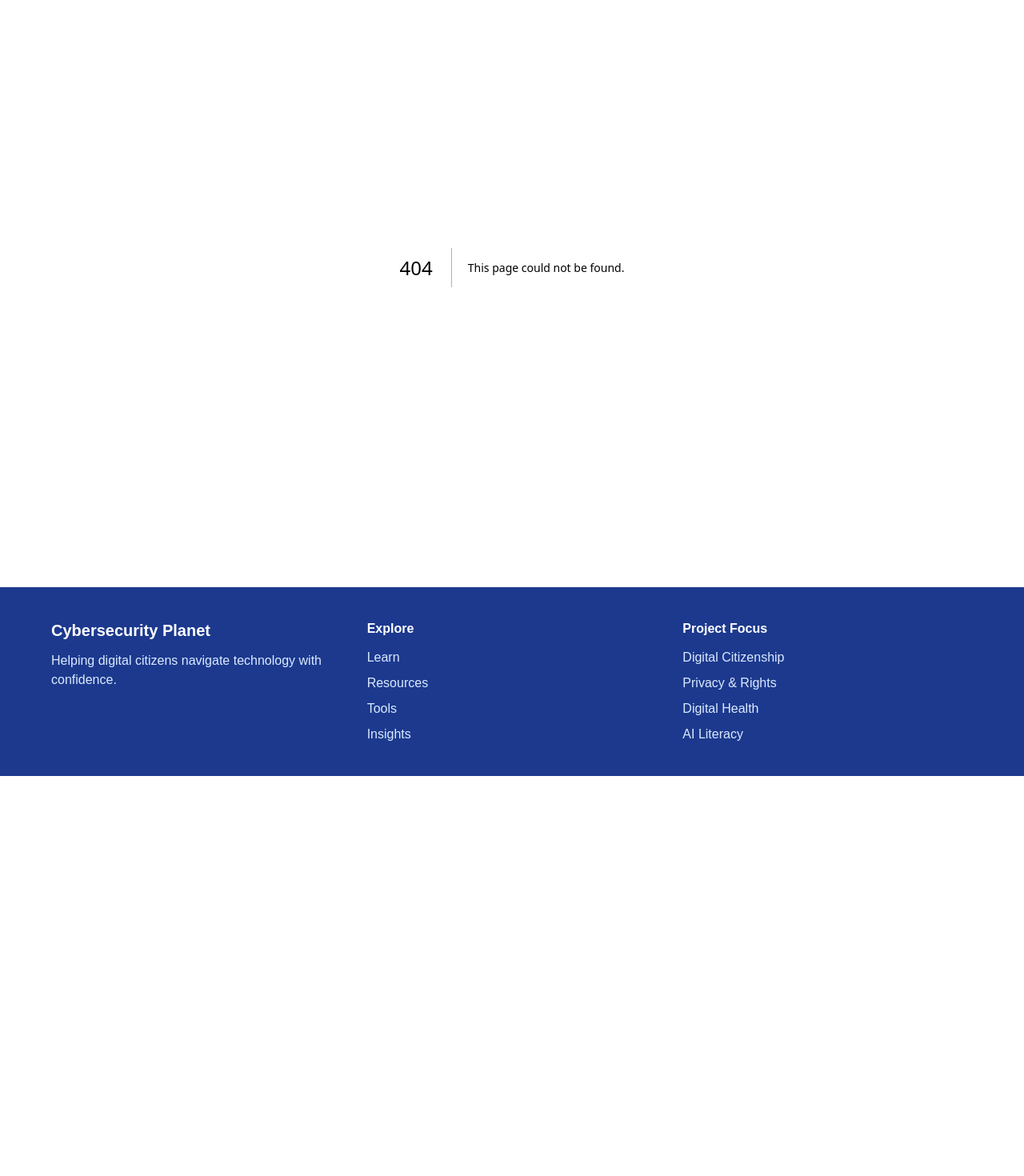
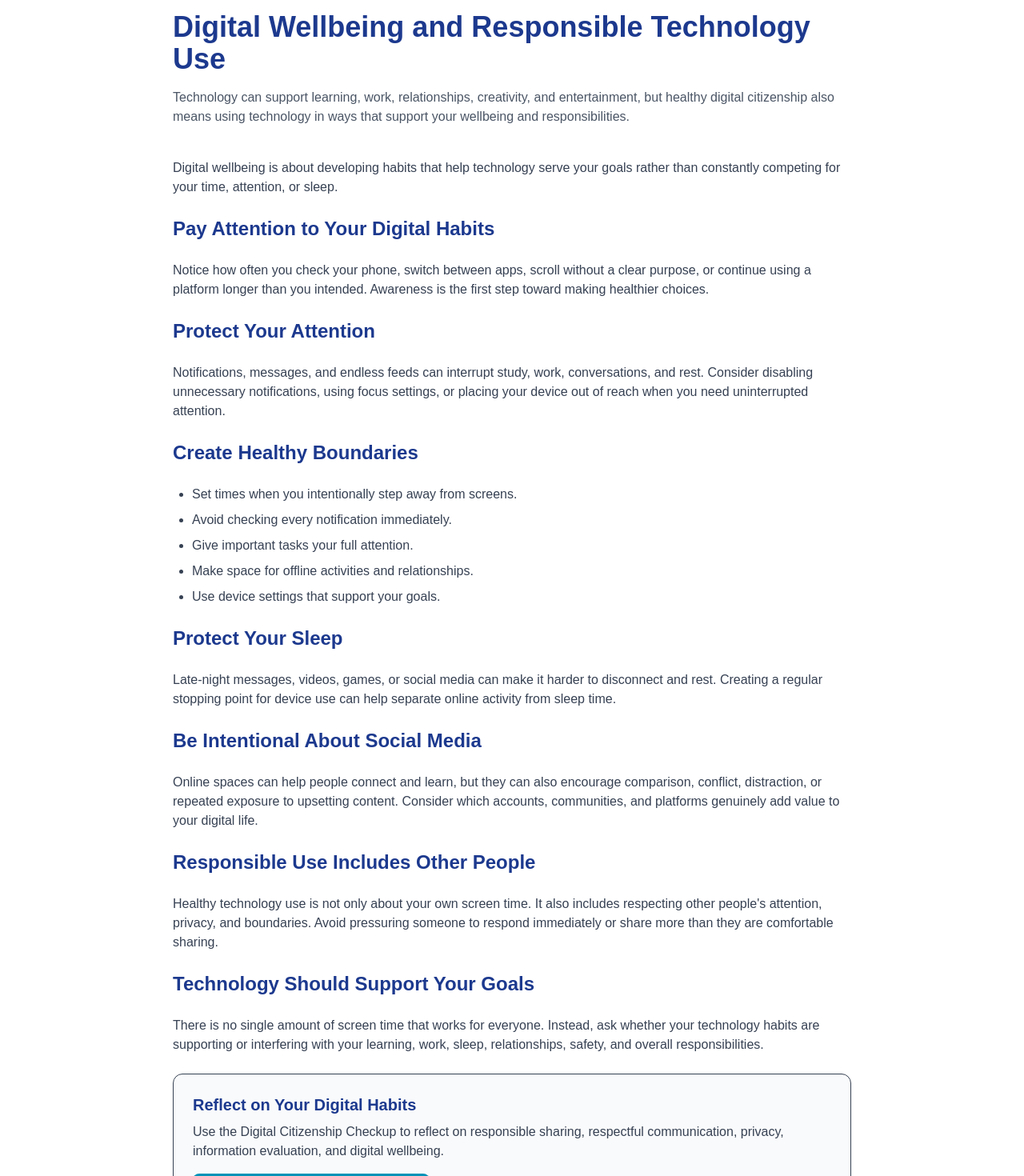
Before and after one commit to Black-widow-codes/Cybersecurity-Planet, a Next.js app: page /learn/digital-citizenship/digital-wellbeing-and-responsible-technology-use in a window 1280 px wide. Before the commit this address had no page. Shown: the part 143-1613 px from the top of the page at 80% size. Before the commit the page ends 1113 px from the top, so only its background shows below. Built offline with nearby package versions, Linux system fonts and the light colour scheme.

Commit message:
Add digital wellbeing article

```diff
--- /dev/null
+++ b/src/app/learn/digital-citizenship/digital-wellbeing-and-responsible-technology-use/page.tsx
@@ -0,0 +1,126 @@
+import Link from "next/link";
+
+export const metadata = {
+  title: "Digital Wellbeing and Responsible Technology Use | Cybersecurity Planet",
+  description:
+    "Learn how to build healthier technology habits, manage screen time, protect attention, and use digital tools responsibly.",
+};
+
+export default function DigitalWellbeingArticlePage() {
+  return (
+    <main className="max-w-4xl mx-auto px-6 py-20">
+      <h1 className="text-4xl font-bold text-blue-900">
+        Digital Wellbeing and Responsible Technology Use
+      </h1>
+
+      <p className="mt-4 text-gray-600">
+        Technology can support learning, work, relationships, creativity, and
+        entertainment, but healthy digital citizenship also means using
+        technology in ways that support your wellbeing and responsibilities.
+      </p>
+
+      <section className="mt-10 space-y-6 text-gray-700">
+        <p>
+          Digital wellbeing is about developing habits that help technology
+          serve your goals rather than constantly competing for your time,
+          attention, or sleep.
+        </p>
+
+        <h2 className="text-2xl font-bold text-blue-900">
+          Pay Attention to Your Digital Habits
+        </h2>
+
+        <p>
+          Notice how often you check your phone, switch between apps, scroll
+          without a clear purpose, or continue using a platform longer than you
+          intended. Awareness is the first step toward making healthier choices.
+        </p>
+
+        <h2 className="text-2xl font-bold text-blue-900">
+          Protect Your Attention
+        </h2>
+
+        <p>
+          Notifications, messages, and endless feeds can interrupt study, work,
+          conversations, and rest. Consider disabling unnecessary
+          notifications, using focus settings, or placing your device out of
+          reach when you need uninterrupted attention.
+        </p>
+
+        <h2 className="text-2xl font-bold text-blue-900">
+          Create Healthy Boundaries
+        </h2>
+
+        <ul className="list-disc space-y-2 pl-6">
+          <li>Set times when you intentionally step away from screens.</li>
+          <li>Avoid checking every notification immediately.</li>
+          <li>Give important tasks your full attention.</li>
+          <li>Make space for offline activities and relationships.</li>
+          <li>Use device settings that support your goals.</li>
+        </ul>
+
+        <h2 className="text-2xl font-bold text-blue-900">
+          Protect Your Sleep
+        </h2>
+
+        <p>
+          Late-night messages, videos, games, or social media can make it harder
+          to disconnect and rest. Creating a regular stopping point for device
+          use can help separate online activity from sleep time.
+        </p>
+
+        <h2 className="text-2xl font-bold text-blue-900">
+          Be Intentional About Social Media
+        </h2>
+
+        <p>
+          Online spaces can help people connect and learn, but they can also
+          encourage comparison, conflict, distraction, or repeated exposure to
+          upsetting content. Consider which accounts, communities, and
+          platforms genuinely add value to your digital life.
+        </p>
+
+        <h2 className="text-2xl font-bold text-blue-900">
+          Responsible Use Includes Other People
+        </h2>
+
+        <p>
+          Healthy technology use is not only about your own screen time. It also
+          includes respecting other people&apos;s attention, privacy, and
+          boundaries. Avoid pressuring someone to respond immediately or share
+          more than they are comfortable sharing.
+        </p>
+
+        <h2 className="text-2xl font-bold text-blue-900">
+          Technology Should Support Your Goals
+        </h2>
+
+        <p>
+          There is no single amount of screen time that works for everyone.
+          Instead, ask whether your technology habits are supporting or
+          interfering with your learning, work, sleep, relationships, safety,
+          and overall responsibilities.
+        </p>
+
+        <div className="rounded-xl border bg-gray-50 p-6">
+          <h3 className="text-xl font-bold text-blue-900">
+            Reflect on Your Digital Habits
+          </h3>
+
+          <p className="mt-2">
+            Use the Digital Citizenship Checkup to reflect on responsible
+            sharing, respectful communication, privacy, information evaluation,
+            and digital wellbeing.
+          </p>
+
+          <Link
+            href="/tools/digital-citizenship-checkup"
+            className="mt-4 inline-block rounded-lg bg-cyan-600 px-5 py-3 font-semibold text-white hover:bg-cyan-700"
+          >
+            Open Digital Citizenship Checkup
+          </Link>
+        </div>
+      </section>
+    </main>
+  );
+}
--- a/src/app/learn/digital-citizenship/page.tsx
+++ b/src/app/learn/digital-citizenship/page.tsx
@@ -47,6 +47,12 @@ export default function DigitalCitizenshipPage() {
       description:
         "Learn how to check sources, evidence, dates, context, and credibility before forwarding or posting information online.",
       link: "/learn/digital-citizenship/how-to-evaluate-information-before-sharing",
+    },
+    {
+      title: "Digital Wellbeing and Responsible Technology Use",
+      description:
+        "Learn how to build healthier technology habits, protect your attention, manage digital boundaries, and use technology responsibly.",
+      link: "/learn/digital-citizenship/digital-wellbeing-and-responsible-technology-use",
     },
   ];
   return (
```
